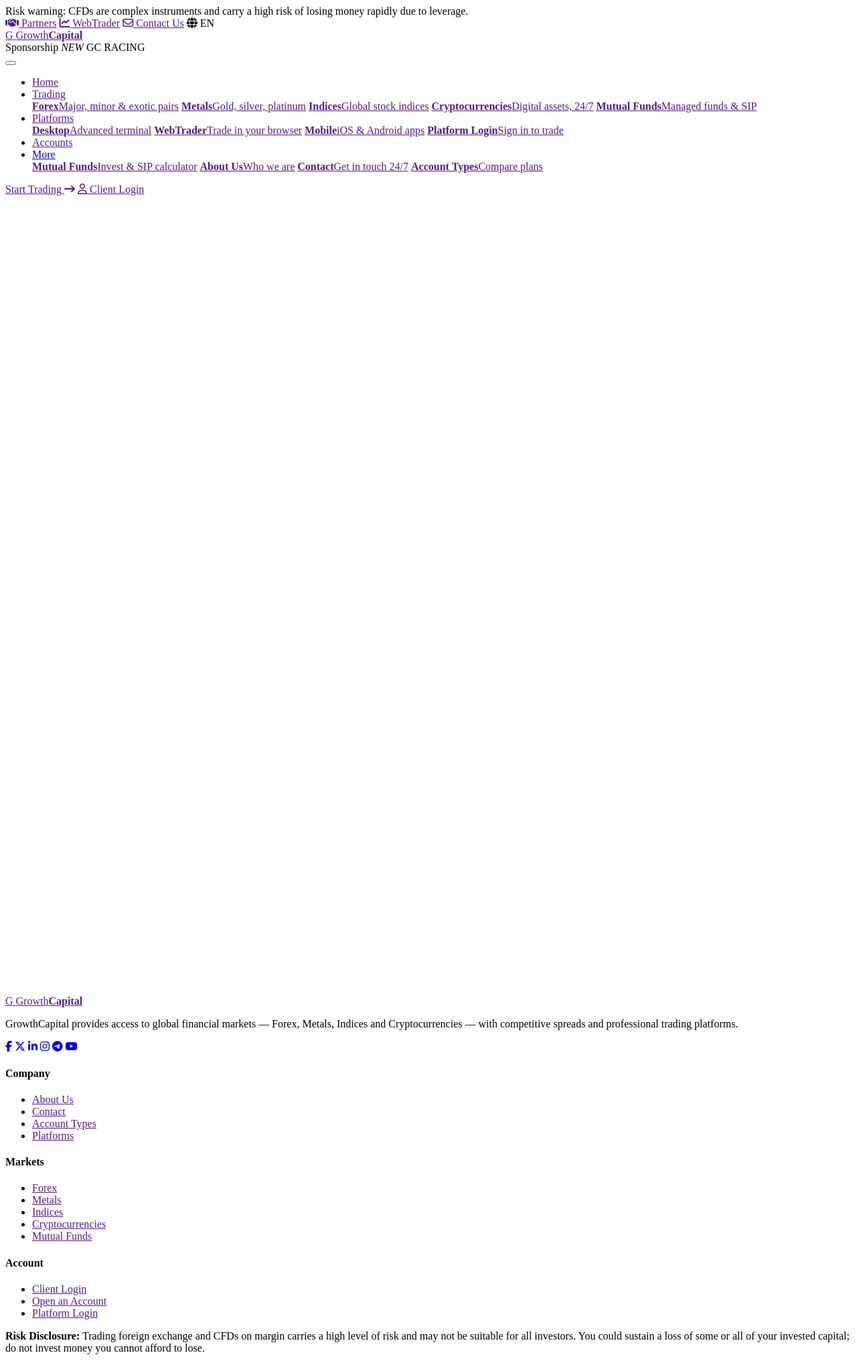
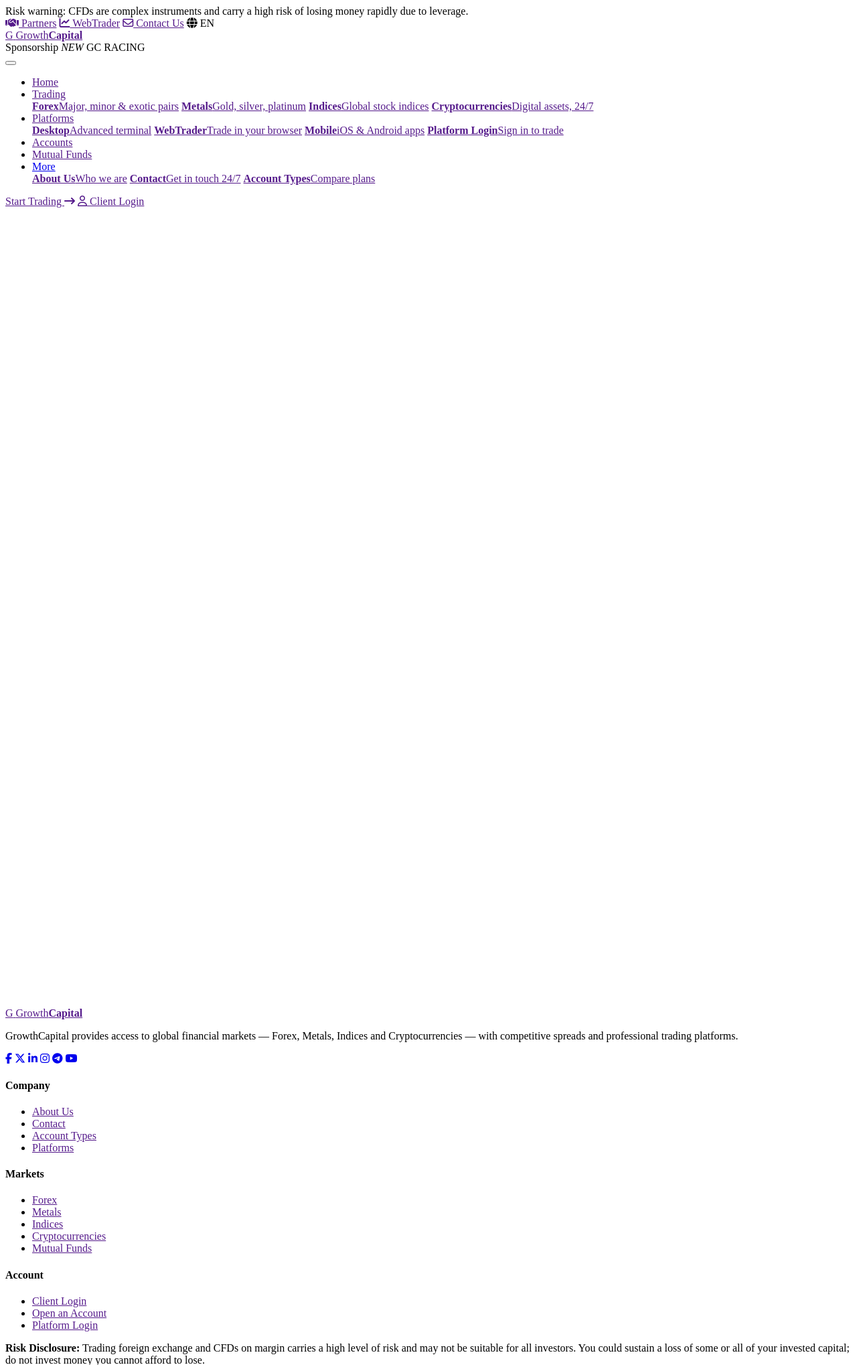
Before and after one commit to Growmore8/growthcapitalltd, a PHP site: template views/platforms.php in a window 1280 px wide; the page is wider, and only the part inside the window is pictured. Shown: the top 2038 px of that part at 67% size. Run offline with PHP 8.4, Linux system fonts and the light colour scheme; the template is opened without the code that fills it, so the values that code supplies are empty; some libraries are stand-ins or nearby versions.

Commit message:
Make Mutual Funds a top-level nav item
Move Mutual Funds out of the Trading and More dropdowns into its own
top-level navigation link (between Accounts and More).

Co-Authored-By: Claude Opus 4.8 (1M context) <noreply@anthropic.com>

```diff
--- a/views/partials/header.php
+++ b/views/partials/header.php
@@ -62,7 +62,6 @@ $pageTitle = $title ?? 'GrowthCapital';
                         <a href="<?= url('markets') ?>"><strong>Metals</strong><span>Gold, silver, platinum</span></a>
                         <a href="<?= url('markets') ?>"><strong>Indices</strong><span>Global stock indices</span></a>
                         <a href="<?= url('markets') ?>"><strong>Cryptocurrencies</strong><span>Digital assets, 24/7</span></a>
-                        <a href="<?= url('mutual-funds') ?>"><strong>Mutual Funds</strong><span>Managed funds &amp; SIP</span></a>
                     </div>
                 </li>
 
@@ -78,10 +77,11 @@ $pageTitle = $title ?? 'GrowthCapital';
 
                 <li><a class="<?= is_active('/accounts') ?>" href="<?= url('accounts') ?>">Accounts</a></li>
 
+                <li><a class="<?= is_active('/mutual-funds') ?>" href="<?= url('mutual-funds') ?>">Mutual Funds</a></li>
+
                 <li class="has-dropdown">
                     <a href="#">More <span class="caret"></span></a>
                     <div class="dropdown">
-                        <a href="<?= url('mutual-funds') ?>"><strong>Mutual Funds</strong><span>Invest &amp; SIP calculator</span></a>
                         <a href="<?= url('about') ?>"><strong>About Us</strong><span>Who we are</span></a>
                         <a href="<?= url('contact') ?>"><strong>Contact</strong><span>Get in touch 24/7</span></a>
                         <a href="<?= url('accounts') ?>"><strong>Account Types</strong><span>Compare plans</span></a>
```
